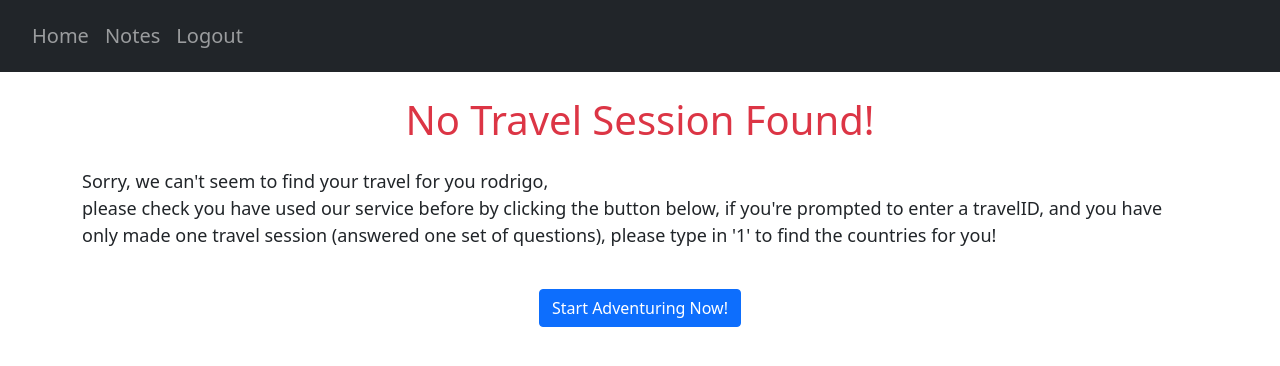
After one commit to AhmedIMab/Holiday-Helper, a Flask app: page /noTravel in a window 1280 px wide. The commit adds this page. Shown: the top 366 px of the page. Run offline with Flask 2, Linux system fonts and the light colour scheme; a user stored in the database is signed in; some libraries are stand-ins or nearby versions.

Commit message:
Added Error handling for questions and travelID

```diff
--- a/website/static/api.js
+++ b/website/static/api.js
@@ -65,9 +65,8 @@ class Api {
     }
 
     testUserAndCountryScores(travelID) {
-        return fetch("/testCountryUser", {
-            method: "POST",
-            body: JSON.stringify({travelID: travelID})
+        return fetch("/suggestions/" + travelID, {
+            method: "GET"
         })
     }
 
--- a/website/static/extra.css
+++ b/website/static/extra.css
@@ -133,3 +133,7 @@
 #user-countries-header {
   font-size: 20px;
 }
+
+#no-travel-p {
+  font-size: 18px;
+}
--- /dev/null
+++ b/website/templates/NoTravel.html
@@ -0,0 +1,18 @@
+{% extends "base.html" %} {% block title %}No Travel{% endblock %}
+{% block content %}
+<!-- This page is for when the user types in a travelID that has not answered questions -->
+
+<h1 align="center" class="pt-4 pb-2"><span class="text-danger">No Travel Session Found!</span></h1>
+<p class="py-2" id="no-travel-p">Sorry, we can't seem to find your travel for you {{ user.first_name }},<br> please check you have used our service before by
+    clicking the button below, if you're prompted to enter a travelID, and you have only made one travel
+    session (answered one set of questions), please type in '1' to find the countries for you!
+</p>
+
+
+<div class="pt-3 d-sm-flex align-items-center justify-content-center">
+    <div>
+        <a href="/questions" class="btn btn-primary mb-2">Start Adventuring Now!</a>
+    </div>
+</div>
+
+{% endblock %}
--- a/website/views.py
+++ b/website/views.py
@@ -154,13 +154,16 @@ def test():
 #     return render_template("suggestions.html", user=current_user)
 
 
+@views.route("/noTravel", methods=["GET"])
+@login_required
+def noTravel():
+    return render_template("NoTravel.html", user=current_user)
+
+
 @views.route("/suggestions/<travelID>", methods=["GET"])
 @login_required
 def suggestions(travelID):
     travel_response = travelID
-    ranked_countries = sortCountries(travelID)
-    print(ranked_countries)
-    print(len(ranked_countries))
 
     countries = Country.query.all()
     AllCountries = {}
@@ -170,15 +173,21 @@ def suggestions(travelID):
 
     print(AllCountries)
 
-    # x[0] is the country code
-    # the first part of the tuple will be replaced with value of the country code (country name) from all the countries
-    # x[1] is the original second part of the tuple
-    ranked_countries_UF = list(map(lambda x:(AllCountries[x[0]],x[1]), ranked_countries))
-    # for countryX in ranked_countries_UF:
-    #     print(countryX)
+    # ranked_countries = userCountryScore(travelID, AllCountries)
+    #
+    # # x[0] is the country code
+    # # the first part of the tuple will be replaced with value of the country code (country name) from all the countries
+    # # x[1] is the original second part of the tuple
+    # ranked_countries_UF = list(map(lambda x:(AllCountries[x[0]],x[1]), ranked_countries))
+
 
     user_travel_details = []
     try:
+        ranked_countries = userCountryScore(travelID, AllCountries)
+        # x[0] is the country code
+        # the first part of the tuple will be replaced with value of the country code (country name) from all the countries
+        # x[1] is the original second part of the tuple
+        ranked_countries_UF = list(map(lambda x: (AllCountries[x[0]], x[1]), ranked_countries))
         current_travel = UserTravelScore.query.get((current_user.id, travelID))
         num_travellers = current_travel.num_travellers
         travelling_time = current_travel.travelling_time
@@ -189,10 +198,11 @@ def suggestions(travelID):
                            best_countries=ranked_countries_UF,
                            user_travel=user_travel_details)
 
-    except AttributeError:
+    except (AttributeError, sqlalchemy.exc.IntegrityError):
         user_travel_details.append(0)
         user_travel_details.append(1)
-        return f"A travel with travelID: {travelID} was not found", status.HTTP_404_NOT_FOUND
+        return redirect(url_for('views.noTravel'))
+        #return f"A travel with travelID: {travelID} was not found", status.HTTP_404_NOT_FOUND
 
 
     print(ranked_countries_UF)
@@ -220,29 +230,29 @@ def suggestions(travelID):
 
 
 
-@views.route("/testCountryUser", methods=['GET', 'POST'])
-@login_required
-def testCountry():
-    testResponse = json.loads(request.data)
-    #print(testResponse)
-    travelID = testResponse.get("travelID")
-    #countryCode = testResponse.get("countryCode")
-
-
-    #print("XXX")
-    #print(AllCountries)
-
-    countries = Country.query.all()
-
-    AllCountries = []
-    for country in countries:
-        #print(type(country))
-        AllCountries.append(country.country_code)
-
-    userSuggestions = userCountryScore(travelID, AllCountries)
-
-    return render_template("suggestions.html", user=current_user, best_countries=userSuggestions)
-
+# @views.route("/testCountryUser", methods=['GET', 'POST'])
+# @login_required
+# def testCountry():
+#     testResponse = json.loads(request.data)
+#     #print(testResponse)
+#     travelID = testResponse.get("travelID")
+#     #countryCode = testResponse.get("countryCode")
+#
+#
+#     #print("XXX")
+#     #print(AllCountries)
+#
+#     countries = Country.query.all()
+#
+#     AllCountries = []
+#     for country in countries:
+#         #print(type(country))
+#         AllCountries.append(country.country_code)
+#
+#     userSuggestions = userCountryScore(travelID, AllCountries)
+#
+#     return render_template("suggestions.html", user=current_user, best_countries=userSuggestions)
+#
 
 
 @views.route("userQuestionAnswer", methods=["POST"])
```
Also changed, not shown: website/questionHandler.py (+10 -10 lines), website/static/questions2.js (+1 -9 lines), website/database9 - for documentation.db (added), website/database9.db.
